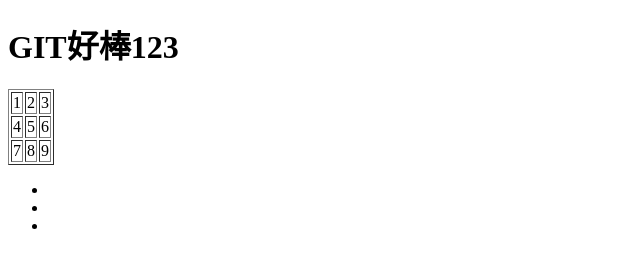
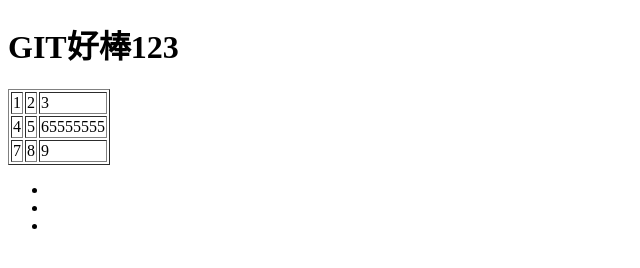
Before and after one commit to yukuolin/first-git, a plain HTML site: page index.html in a window 1280 px wide. Shown: the whole page, without its empty margins (0-640 px from the left). Drawn offline with Linux system fonts and the light colour scheme.

Commit message:
Update index.html

```diff
--- a/index.html
+++ b/index.html
@@ -17,7 +17,7 @@
         <tr>
             <td>4</td>
             <td>5</td>
-            <td>6</td>
+            <td>65555555</td>
         </tr>
         <tr>
             <td>7</td>
```
